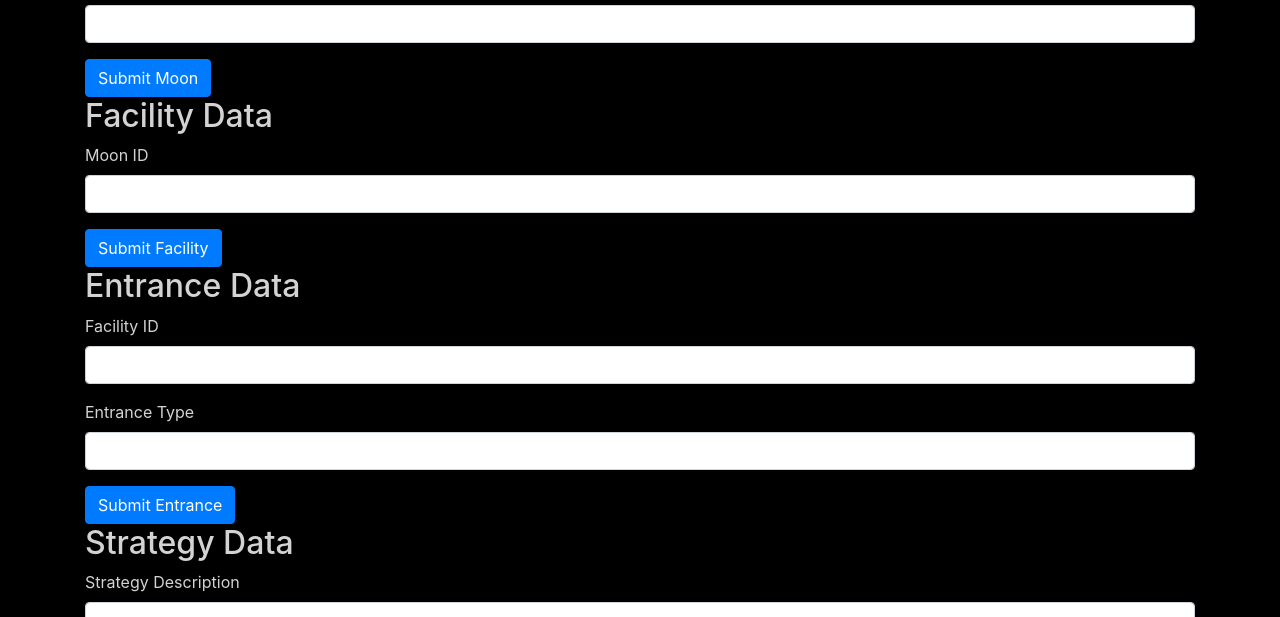
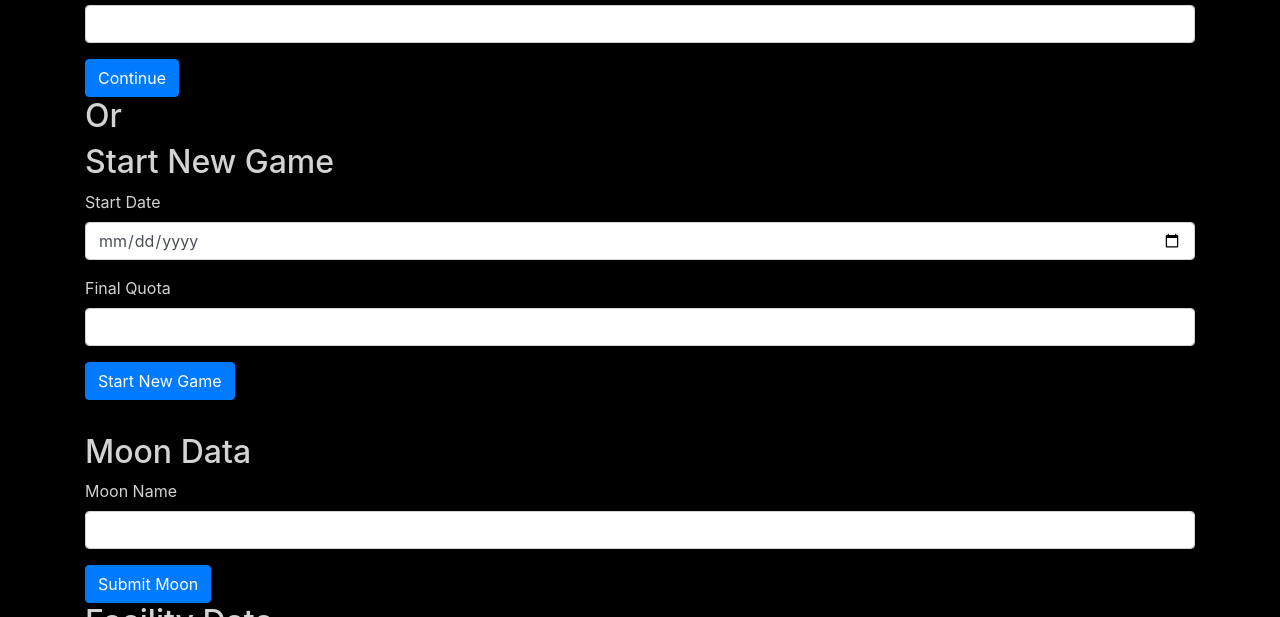
Before and after one commit to ryanklee/lethal_scrapbook, a website: page lethal-scrapbook/public/index.html in a window 1280 px wide. Shown: the part 690-1307 px from the top of the page. Drawn offline with nearby package versions, Linux system fonts and the light colour scheme.

Commit message:
Added options to continue a previous game or start a new one with form fields and buttons.

```diff
--- a/lethal-scrapbook/public/index.html
+++ b/lethal-scrapbook/public/index.html
@@ -48,6 +48,34 @@
     <!-- Form for Games -->
     <!-- The rest of the forms will be moved to a separate page for run data entry -->
 
+    <!-- Option to continue a previous game or start a new one -->
+    <div id="game-options">
+      <h2>Continue Game</h2>
+      <form id="continue-game-form">
+        <div class="form-group">
+          <label for="continueGameId">Game ID</label>
+          <input type="number" class="form-control" id="continueGameId" required>
+        </div>
+        <button type="submit" class="btn btn-primary">Continue</button>
+      </form>
+      <h2>Or</h2>
+      <h2>Start New Game</h2>
+      <form id="new-game-form">
+        <div class="form-group">
+          <label for="newStartDate">Start Date</label>
+          <input type="date" class="form-control" id="newStartDate" required>
+        </div>
+        <div class="form-group">
+          <label for="newFinalQuota">Final Quota</label>
+          <input type="number" class="form-control" id="newFinalQuota" required>
+        </div>
+        <button type="submit" class="btn btn-primary">Start New Game</button>
+      </form>
+    </div>
+    <hr>
+    <script>
+      document.getElementById('newStartDate').valueAsDate = new Date();
+    </script>
     <!-- Form for Moons -->
     <h2>Moon Data</h2>
     <form id="moon-form">
```
